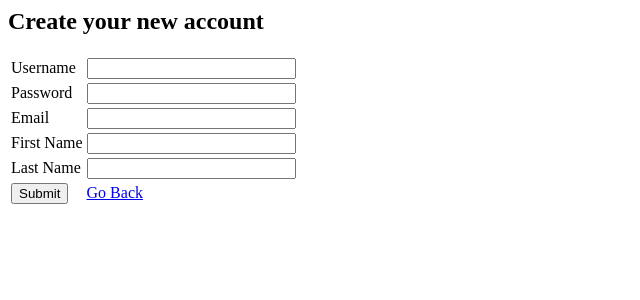
After one commit to Visteus/COP4331-Group2-Small-Project, a Django app: page /newuser/ in a window 1280 px wide. The commit adds this page. Shown: the top 300 px of the page, without its empty margins (0-640 px from the left). Run offline with Django 3.2, Linux system fonts and the light colour scheme.

Commit message:
create new user, contact list, new contact views

```diff
--- a/contactmanager/core/templates/core/contact.html
+++ b/contactmanager/core/templates/core/contact.html
@@ -2,5 +2,11 @@
 
 {% block content %}
 	<p>Contact List</p>
+	<ul>
+		{% for contact in contact_list %}
+			<li>{{ contact }}</li>
+		{% endfor %}
+	</ul>
+	<a href="{% url 'core:create_new_contact' %}">Create A New Contact</a>
 	<a href="{% url 'core:logout_view' %}">Logout</a>
 {% endblock %}
--- /dev/null
+++ b/contactmanager/core/templates/core/contactdetail.html
@@ -0,0 +1,5 @@
+{% extends 'core/base.html' %}
+
+{% block content %}
+
+{% endblock %}
--- /dev/null
+++ b/contactmanager/core/templates/core/newuser.html
@@ -0,0 +1,60 @@
+{% extends 'core/base.html' %}
+
+{% block content %}
+	<div>
+		<h2>Create your new account</h2>
+		<form method="POST">
+			{% csrf_token %}
+			<table>
+				<tr>
+					<td>
+						<label for="usernameBox">Username</label>
+					</td>
+					<td>
+						<input type="text" id="usernameBox" name="username" size="23">
+					</td>
+				</tr>
+				<tr>
+					<td>
+						<label for="passwordBox">Password</label>
+					</td>
+					<td>
+						<input type="password" id="passwordBox" name="password"  size="23">
+					</td>
+				</tr>
+				<tr>
+					<td>
+						<lable for="emailBox">Email</lable>
+					</td>
+					<td>
+						<input type="email" id="emailBox" name="email" size="23">
+					</td>
+				</tr>
+				<tr>
+					<td>
+						<lable for="firstNameBox">First Name</lable>
+					</td>
+					<td>
+						<input type="text" id="firstNameBox" name="firstname"  size="23">
+					</td>
+				</tr>
+				<tr>
+					<td>
+						<lable for="lastNameBox">Last Name</lable>
+					</td>
+					<td>
+						<input type="text" id="lastNameBox" name="lastname" size="23">
+					</td>
+				</tr>
+				<tr>
+					<td>
+						<input type="submit" value="Submit" id="loginButton">
+					</td>
+					<td>
+						<a href="{% url 'core:login_view' %}">Go Back</a>
+					</td>
+				</tr>
+			</table>
+		</form>
+	</div>
+{% endblock %}
--- a/contactmanager/core/urls.py
+++ b/contactmanager/core/urls.py
@@ -5,10 +5,12 @@ from . import views
 app_name = 'core'
 
 urlpatterns = [
-    # Core
-    path('contacts/', views.index, name='index'),
-    # login, logout
-    path('', views.login_view, name='login_view'),
+    path('contacts/', views.contact_view, name='contact_view'),
+    path('newcontact/', views.create_new_contact, name='create_new_contact'),
+    # path('contactdetail/', views.contact_detail_view, name='contact_detail_view'),
     path('logout/', views.logout_view, name='logout_view'),
 
+    # require login
+    path('newuser/', views.create_new_user, name='create_new_user'),
+    path('', views.login_view, name='login_view'),
 ]
--- a/contactmanager/core/views.py
+++ b/contactmanager/core/views.py
@@ -3,10 +3,11 @@ from django.urls import reverse
 from django.http import HttpResponseRedirect
 from django.template import loader
 from django.contrib.auth import authenticate, login, logout
+from django.contrib.auth.models import User
 from django.contrib.auth.decorators import login_required
-from .models import users
+from .models import Contact
 
-# Handle login request
+
 def login_view(request):
 	if request.method == 'POST':
 		username = request.POST['username']
@@ -14,24 +15,77 @@ def login_view(request):
 		user = authenticate(request, username=username, password=password)
 		if user is not None:
 			login(request, user)
-			return HttpResponseRedirect(reverse('core:index'))
+			return HttpResponseRedirect(reverse('core:contact_view'))
 		else:
-			return render(request, 'core/login.html', {
-				'error_message': "You are not logged in. Please log in!"
-			})
+			return render(
+				request,
+				'core/login.html',
+				{
+					'error_message': "You are not logged in. Please log in!"
+				}
+			)
 	return render(request, 'core/login.html')
+
+
+def create_new_user(request):
+	if request.method == 'POST':
+		username = request.POST['username']
+		password = request.POST['password']
+		email = request.POST['email']
+		first_name = request.POST['firstname']
+		last_name = request.POST['lastname']
+		user = User.objects.create_user(
+			username=username,
+			password=password,
+			email=email,
+			first_name=first_name,
+			last_name=last_name
+		)
+		user.save()
+		return HttpResponseRedirect(reverse('core:login_view'))
+	return render(request, 'core/newuser.html')
+
+
+@login_required(login_url='')
+def contact_view(request):
+	# user = request.user
+	contact_list = Contact.objects.all()
+	return render(
+		request,
+		'core/contact.html',
+		{
+			'contact_list': contact_list
+		}
+	)
+
+
+@login_required(login_url='')
+def create_new_contact(request):
+	if request.method == 'POST':
+		first_name = request.POST['firstname']
+		last_name = request.POST['lastname']
+		email = request.POST['email']
+		phone_number = request.POST['phonenumber']
+		new_contact = Contact.objects.create(
+			first_name=first_name,
+			last_name=last_name,
+			email=email,
+			phone_number=phone_number,
+			user=request.user
+		)
+		new_contact.save()
+		return HttpResponseRedirect(reverse('core:contact_view'))
+	return render(request, 'core/newcontact.html')
+
+
+# @login_required(login_url='')
+# def contact_detail_view(request, contact_id):
+# 	contact = get_object_or_404(Contact, pk=contact_id)
+# 	try:
+
 
 
 @login_required(login_url='')
 def logout_view(request):
 	logout(request)
 	return render(request, 'core/logout.html')
-
-
-# Contact - main page
-@login_required(login_url='')
-def index(request):
-	return render(request, 'core/contact.html')
-
-# @login_required(login_url='')
-# def create_contact(request):
```
Also changed, not shown: contactmanager/core/admin.py (+6 -3 lines), contactmanager/core/models.py (+9 -12 lines), contactmanager/core/templates/core/login.html (+2 -22 lines), contactmanager/core/templates/core/newcontact.html (added, +50 -0 lines), contactmanager/core/migrations/0001_initial.py (added), contactmanager/core/migrations/0002_auto_20180527_1528.py (added).
